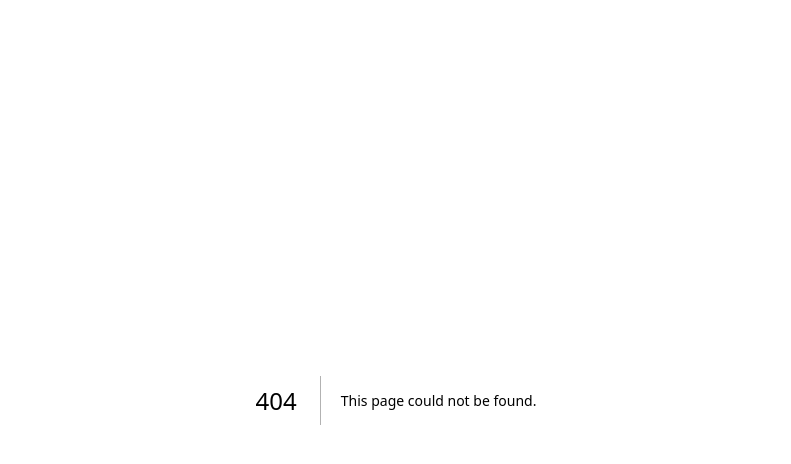
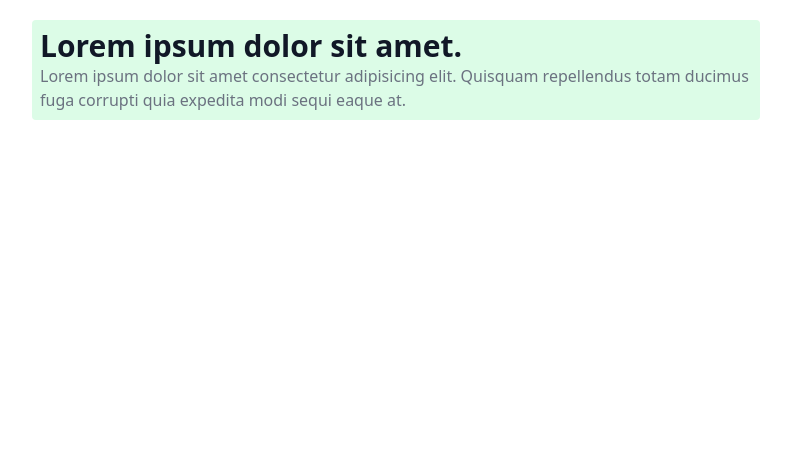
Before and after one commit to erdaboss99/NextJS-Blog, a Next.js app: page /blog in a window 1280 px wide. Before the commit this address had no page. Shown: the top 464 px of the page, without its empty margins (244-1035 px from the left). Built offline with nearby package versions, Linux system fonts and the light colour scheme.

Commit message:
Create the Blog page

```diff
--- a/src/pages/_app.tsx
+++ b/src/pages/_app.tsx
@@ -1,6 +1,6 @@
-import '@/styles/globals.css'
-import type { AppProps } from 'next/app'
+import '@/styles/globals.css';
+import type { AppProps } from 'next/app';
 
 export default function App({ Component, pageProps }: AppProps) {
-  return <Component {...pageProps} />
+	return <Component {...pageProps} />;
 }
--- a/src/pages/_document.tsx
+++ /dev/null
@@ -1,13 +0,0 @@
-import { Html, Head, Main, NextScript } from 'next/document'
-
-export default function Document() {
-  return (
-    <Html lang="en">
-      <Head />
-      <body>
-        <Main />
-        <NextScript />
-      </body>
-    </Html>
-  )
-}
--- /dev/null
+++ b/src/pages/blog.tsx
@@ -0,0 +1,18 @@
+import { NextPage } from 'next';
+
+interface BlogPageProps {}
+
+const BlogPage: NextPage<BlogPageProps> = () => {
+	return (
+		<div className='max-w-3xl mx-auto p-5'>
+			<div className='bg-green-100 p-2 rounded'>
+				<h1 className='text-gray-900 text-3xl font-semibold'>Lorem ipsum dolor sit amet.</h1>
+				<p className='text-gray-500'>
+					Lorem ipsum dolor sit amet consectetur adipisicing elit. Quisquam repellendus totam
+					ducimus fuga corrupti quia expedita modi sequi eaque at.
+				</p>
+			</div>
+		</div>
+	);
+};
+export default BlogPage;
```
